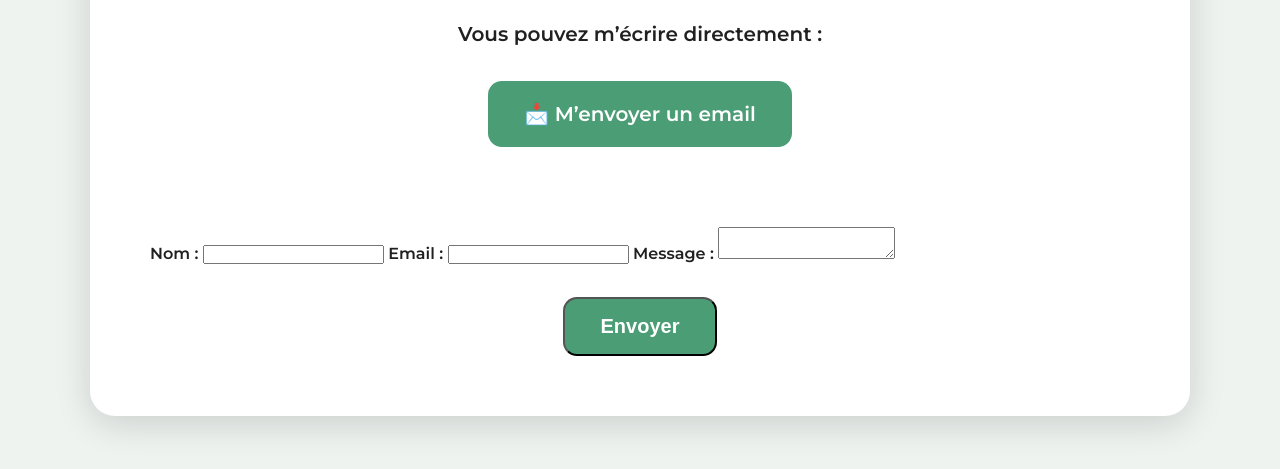
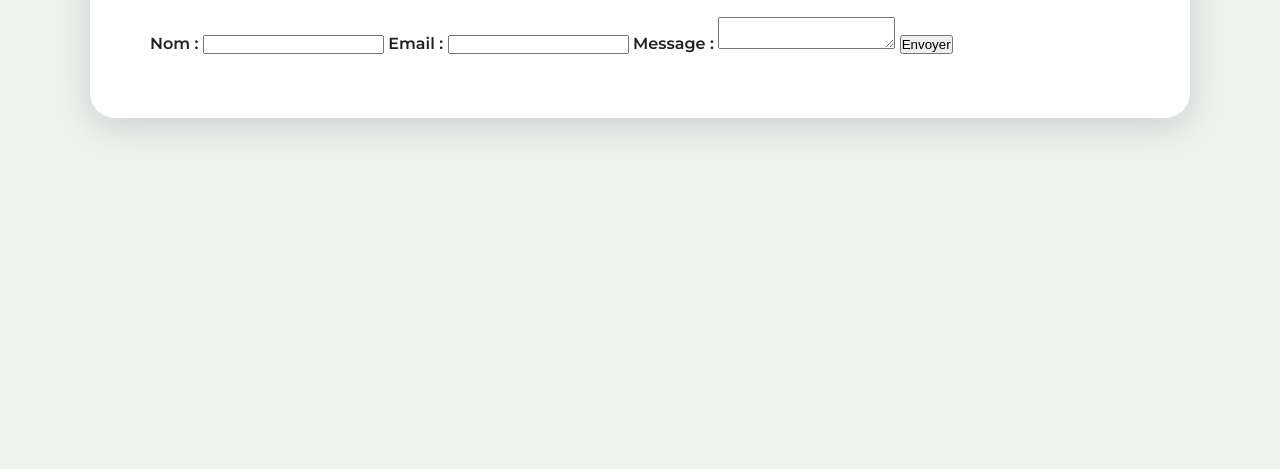
Before and after one commit to Kemal956/portfolio, a plain HTML site: page contact.html in a window 1280 px wide. Shown: the part 327-796 px from the top of the page. Drawn offline with Linux system fonts and the light colour scheme.

Commit message:
Update contact.html

```diff
--- a/contact.html
+++ b/contact.html
@@ -29,13 +29,8 @@
 
 <main>
     <h2>Envoyez-moi un message</h2>
-    <p>Vous pouvez m’écrire directement :<br>
-        <a class="button" href="mailto:TON_ADRESSE@mail.com">📩 M’envoyer un email</a>
-    </p>
 
-    <br><br>
-
-    <form action="mailto:TON_ADRESSE@mail.com" method="POST" enctype="text/plain">
+    <form action="mailto:ton-email@exemple.com" method="POST" enctype="text/plain">
         <label>Nom :</label>
         <input type="text" name="Nom" required>
 
@@ -45,7 +40,7 @@
         <label>Message :</label>
         <textarea name="Message" required></textarea>
 
-        <button type="submit" class="button">Envoyer</button>
+        <button type="submit">Envoyer</button>
     </form>
 </main>
 
```
